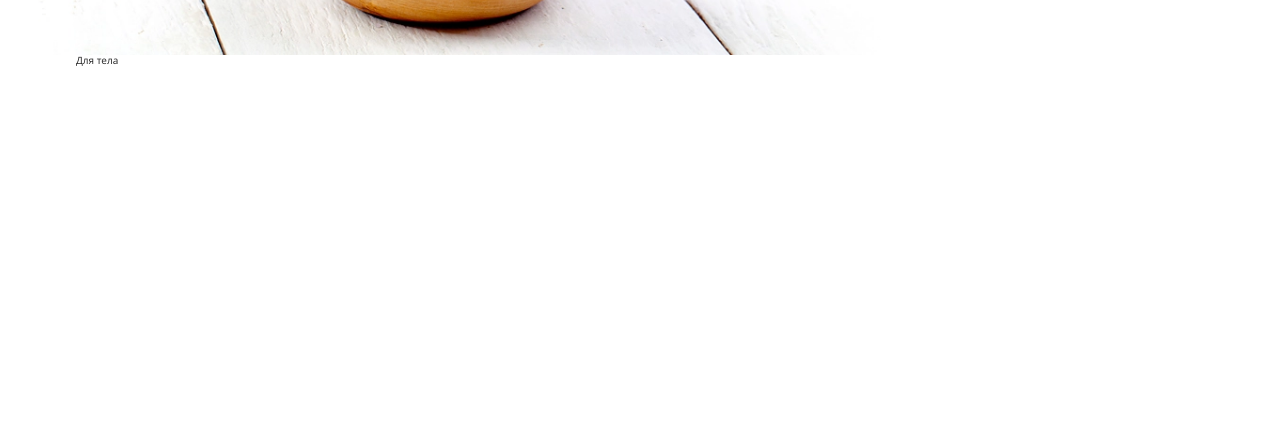
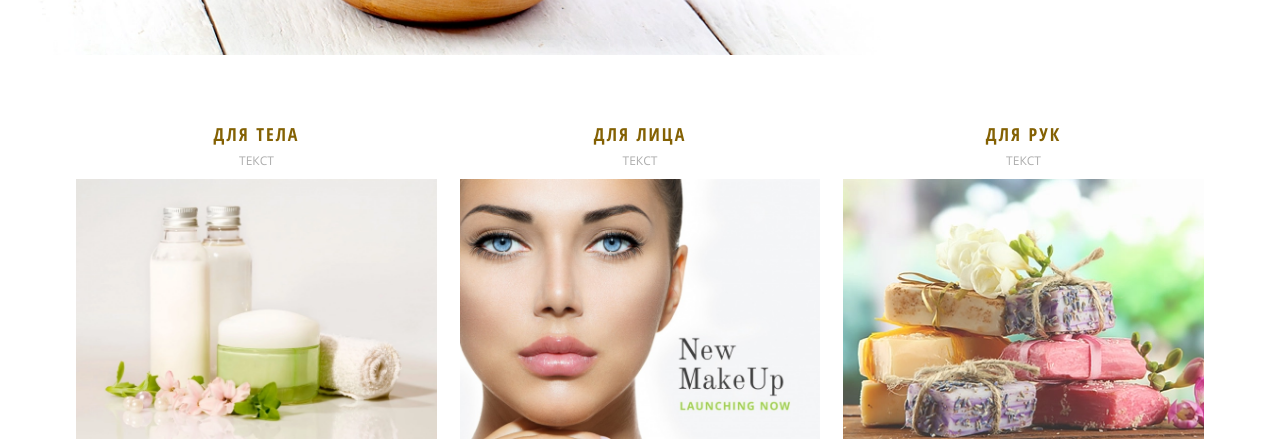
Before and after one commit to dvsyutkin/profbeautymarket, a plain HTML site: page index.html in a window 1280 px wide. Shown: the part 693-1132 px from the top of the page. Before the commit the page ends 800 px from the top, so only its background shows below. Drawn offline with Linux system fonts and the light colour scheme.

Commit message:
Блок service

```diff
--- a/index.html
+++ b/index.html
@@ -89,9 +89,21 @@
             <div class="container">
                 <div class="service__wrap">
                     <div class="service__card">
-                        <div class="service__card-title">
-                            Для тела
-                        </div>
+                        <div class="service__card-title">Для тела</div>
+                        <div class="service__card-desc">Текст</div>
+                        <div class="service__card-img service__card-img_1"></div>
+
+                    </div>
+                    <div class="service__card">
+                        <div class="service__card-title">Для лица</div>
+                        <div class="service__card-desc">Текст</div>
+                        <div class="service__card-img service__card-img_2"></div>
+
+                    </div>
+                    <div class="service__card">
+                        <div class="service__card-title">Для рук</div>
+                        <div class="service__card-desc">Текст</div>
+                        <div class="service__card-img service__card-img_3"></div>
 
                     </div>
                 </div>
--- /dev/null
+++ b/sass/block/_service.sass
@@ -0,0 +1,37 @@
+.service
+    margin-top: 70px
+    &__wrap
+        display: flex
+        justify-content: space-between
+    &__card
+        width: 32%
+        height: 260px
+        &__img
+            width: 100%
+            &-box
+                img: 100%
+        &-img
+            min-height: 260px
+            &_1
+                background: url('../images/service-1.jpg')center no-repeat
+                background-size: cover
+            &_2
+                background: url('../images/service-2.jpg')center no-repeat
+                background-size: cover
+            &_3
+                background: url('../images/service-3.jpg')center no-repeat
+                background-size: cover
+        &-title
+            +oscB
+            color: $brown
+            font-size: 1.8em
+            text-transform: uppercase
+            letter-spacing: 2px
+            text-align: center
+        &-desc
+            margin: 12px 0
+            font-size: 1.2em
+            text-transform: uppercase
+            +osR
+            text-align: center
+            color: #adadad
--- a/sass/style.sass
+++ b/sass/style.sass
@@ -7,3 +7,4 @@
 @import 'block/header'
 @import 'block/nav'
 @import 'block/hero'
+@import 'block/service'
```
Also changed, not shown: css/style.min.css.
